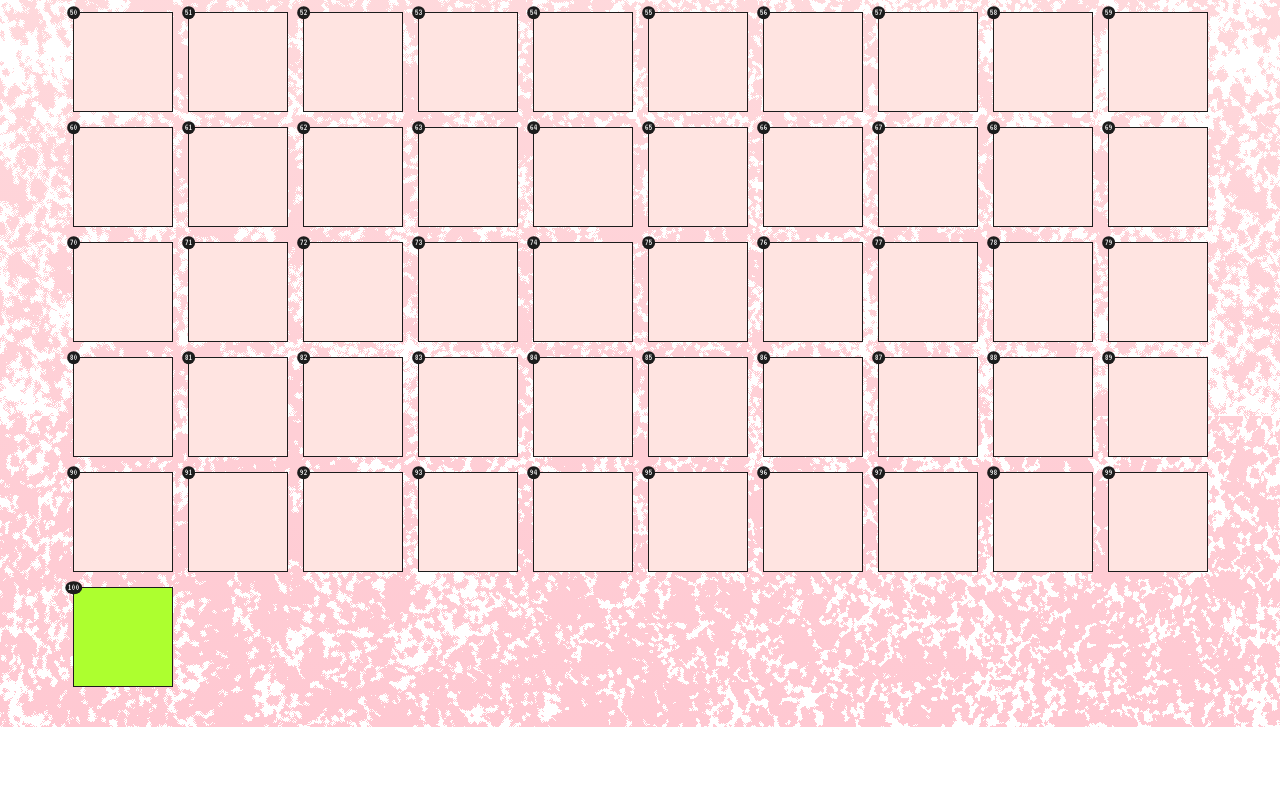
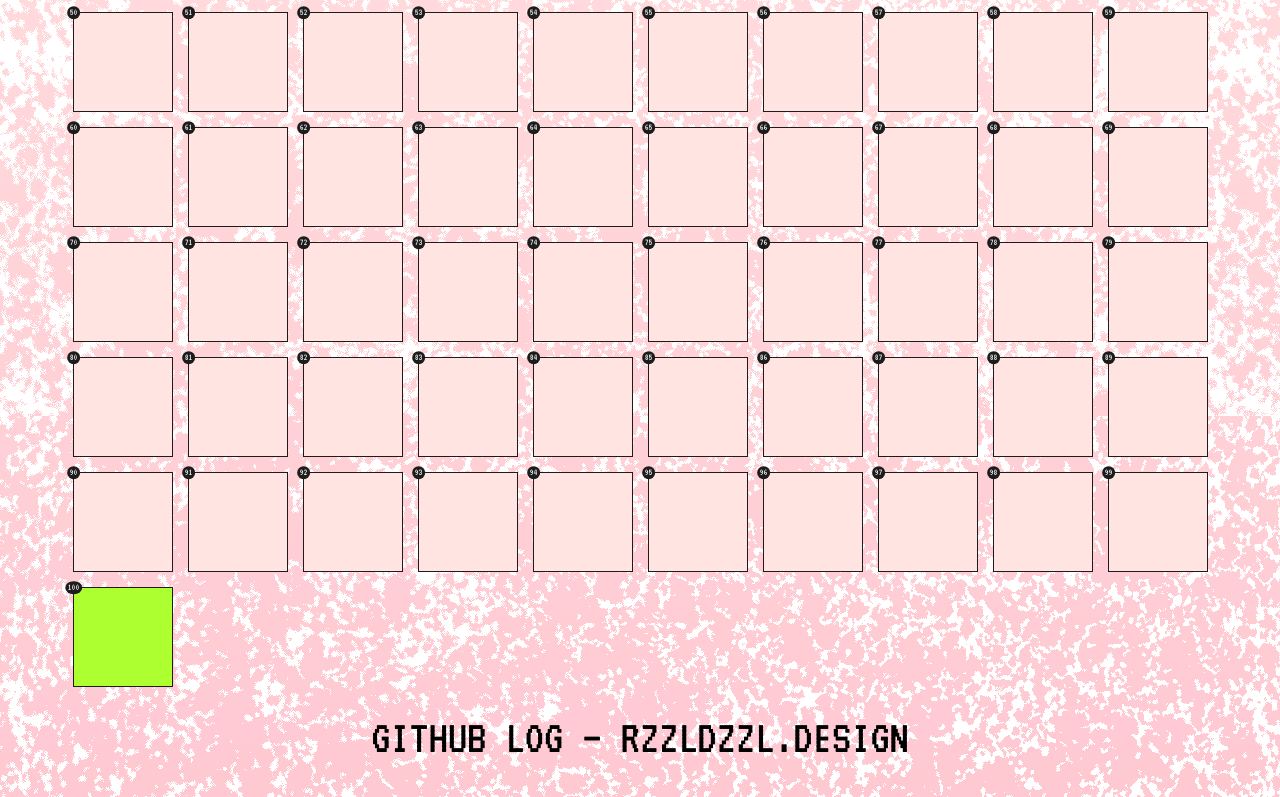
Before and after one commit to powerplant-design/100-days-visualizer, a plain HTML site: page index.html in a window 1280 px wide. Shown: the part 664-1461 px from the top of the page. Before the commit the page ends 1391 px from the top, so only its background shows below. Drawn offline with Linux system fonts and the light colour scheme.

Commit message:
Added footer

```diff
--- a/imakethislookgood.scss
+++ b/imakethislookgood.scss
@@ -137,3 +137,25 @@ main {
     background: greenyellow;
     width: 100%;
 }
+
+footer {
+    margin-top: 2rem;
+    text-align: center;
+    font-size: 3rem;
+
+    a {
+        display: inline;
+        border-bottom: 4px solid rgba(0,0,0,0);
+        transition: border 300ms;
+
+        &:hover {
+            border-bottom: 4px solid #1c1c1c;
+        }
+    }
+}
+
+@media (max-width: 600px) {
+    body {
+        padding: 0.4rem;
+    }
+}
--- a/index.html
+++ b/index.html
@@ -199,6 +199,12 @@
         <div class="day day99"><span>99</span></div>
         <div class="day day100"><span>100</span></div>
     </main>
+
+    <footer>
+        <a href="https://github.com/rzzldzzldesign/100-days-of-code/blob/master/log.md" target="_blank"
+            rel="roreffer noopener">GITHUB LOG</a> —
+        <a href="https://rzzldzzl.design" target="_blank" rel="roreffer noopener">RZZLDZZL.DESIGN</a>
+    </footer>
 </body>
 
 </html>
```
Also changed, not shown: imakethislookgood.css, 1 other file.
